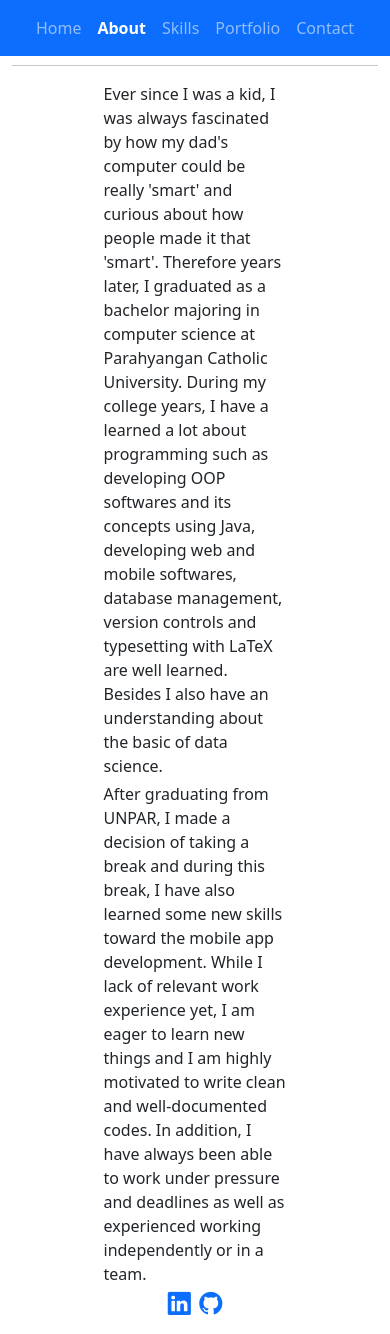
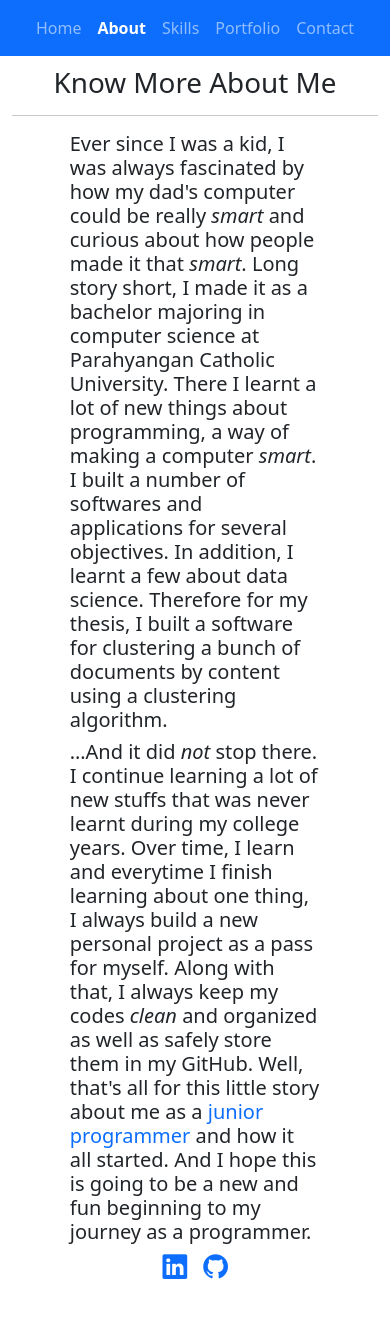
Before and after one commit to williamo1099/williamo1099.github.io, a React (Create React App) app: page /about in a window 390 px wide. After the commit the page ends 1298 px from the top, so only its background shows below. Built offline with nearby package versions, Linux system fonts and the light colour scheme.

Commit message:
Updating about page and home animation
Update the about page for better responsiveness and (minor) animation in home page.

```diff
--- a/src/pages/AboutMe.js
+++ b/src/pages/AboutMe.js
@@ -1,4 +1,4 @@
-import { Fade } from "react-awesome-reveal";
+import { Fade, AttentionSeeker } from "react-awesome-reveal";
 
 // STYLING
 import "bootstrap/dist/css/bootstrap.css";
@@ -7,44 +7,49 @@ import "bootstrap-icons/font/bootstrap-icons.css";
 function AboutMe() {
   return (
     <Fade>
-      <div className="container-fluid mt-3">
-        <div className="text-center">
+      <div className="container-fluid one-page">
+        <div className="text-center mt-3">
           <h1>Know More About Me</h1>
         </div>
         <hr />
 
-        <div className="w-50 mx-auto my-3">
-          <div className="my-1">
+        <div className="container w-75 my-3">
+          <h5 className="h5 my-2">
             Ever since I was a kid, I was always fascinated by how my dad's
-            computer could be really 'smart' and curious about how people made
-            it that 'smart'. Therefore years later, I graduated as a bachelor
-            majoring in computer science at Parahyangan Catholic University.
-            During my college years, I have a learned a lot about programming
-            such as developing OOP softwares and its concepts using Java,
-            developing web and mobile softwares, database management, version
-            controls and typesetting with LaTeX are well learned. Besides I also
-            have an understanding about the basic of data science.
-          </div>
+            computer could be really <em>smart</em> and curious about how people
+            made it that <em>smart</em>. Long story short, I made it as a
+            bachelor majoring in computer science at Parahyangan Catholic
+            University. There I learnt a lot of new things about programming, a
+            way of making a computer <em>smart</em>. I built a number of
+            softwares and applications for several objectives. In addition, I
+            learnt a few about data science. Therefore for my thesis, I built a
+            software for clustering a bunch of documents by content using a
+            clustering algorithm.
+          </h5>
 
-          <div className="my-1">
-            After graduating from UNPAR, I made a decision of taking a break and
-            during this break, I have also learned some new skills toward the
-            mobile app development. While I lack of relevant work experience
-            yet, I am eager to learn new things and I am highly motivated to
-            write clean and well-documented codes. In addition, I have always
-            been able to work under pressure and deadlines as well as
-            experienced working independently or in a team.
-          </div>
+          <h5 className="h5 my-2">
+            &hellip;And it did <em>not</em> stop there. I continue learning a
+            lot of new stuffs that was never learnt during my college years.
+            Over time, I learn and everytime I finish learning about one thing,
+            I always build a new personal project as a pass for myself. Along
+            with that, I always keep my codes <em>clean</em> and organized as
+            well as safely store them in my GitHub. Well, that's all for this
+            little story about me as a&nbsp;
+            <span className="text-primary">junior programmer</span> and how it
+            all started. And I hope this is going to be a new and fun beginning
+            to my journey as a programmer.
+          </h5>
 
-          <div className="text-center">
-            <a href="https://linkedin.com/in/williamo1099">
-              <i class="bi bi-linkedin h3"></i>
-            </a>
-            &nbsp;&nbsp;
-            <a href="https://github.com/williamo1099">
-              <i class="bi bi-github h3"></i>
-            </a>
-          </div>
+          <AttentionSeeker effect="pulse">
+            <div className="text-center h2 my-2">
+              <a href="https://linkedin.com/in/williamo1099">
+                <i class="bi bi-linkedin px-2" />
+              </a>
+              <a href="https://github.com/williamo1099">
+                <i class="bi bi-github px-2" />
+              </a>
+            </div>
+          </AttentionSeeker>
         </div>
       </div>
     </Fade>
--- a/src/pages/Home.js
+++ b/src/pages/Home.js
@@ -27,7 +27,7 @@ function Home() {
             <br />
 
             <Link to="/contact">
-              <Slide>
+              <Slide cascade={true}>
                 <button type="button" className="btn btn-primary btn-lg">
                   Contact Me
                 </button>
@@ -37,7 +37,7 @@ function Home() {
 
           {/* PHOTO */}
           <div className="col-md my-auto text-center m-3">
-            <Bounce delay={200}>
+            <Bounce>
               <img src={photo} className="img-fluid" alt="Photo" />
             </Bounce>
           </div>
```
